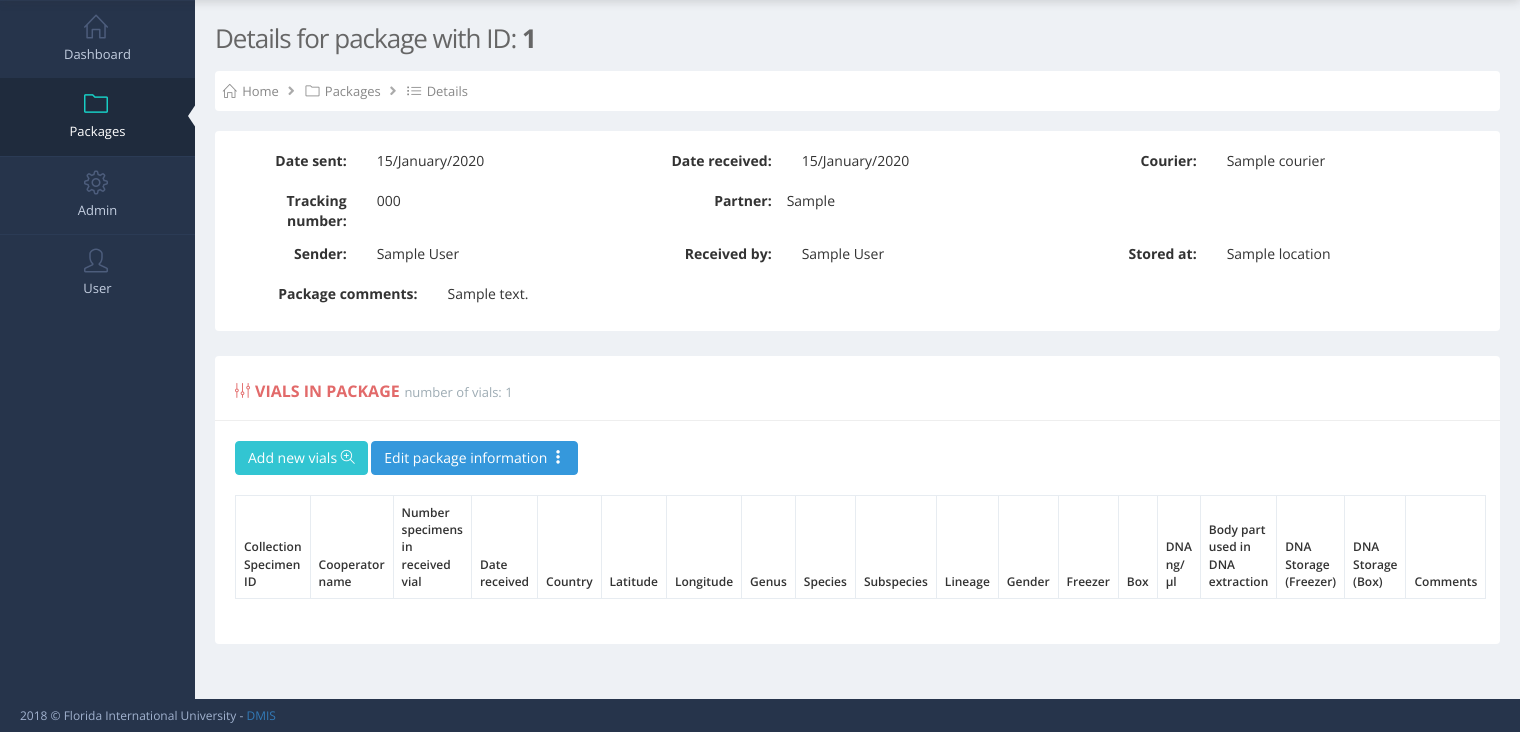
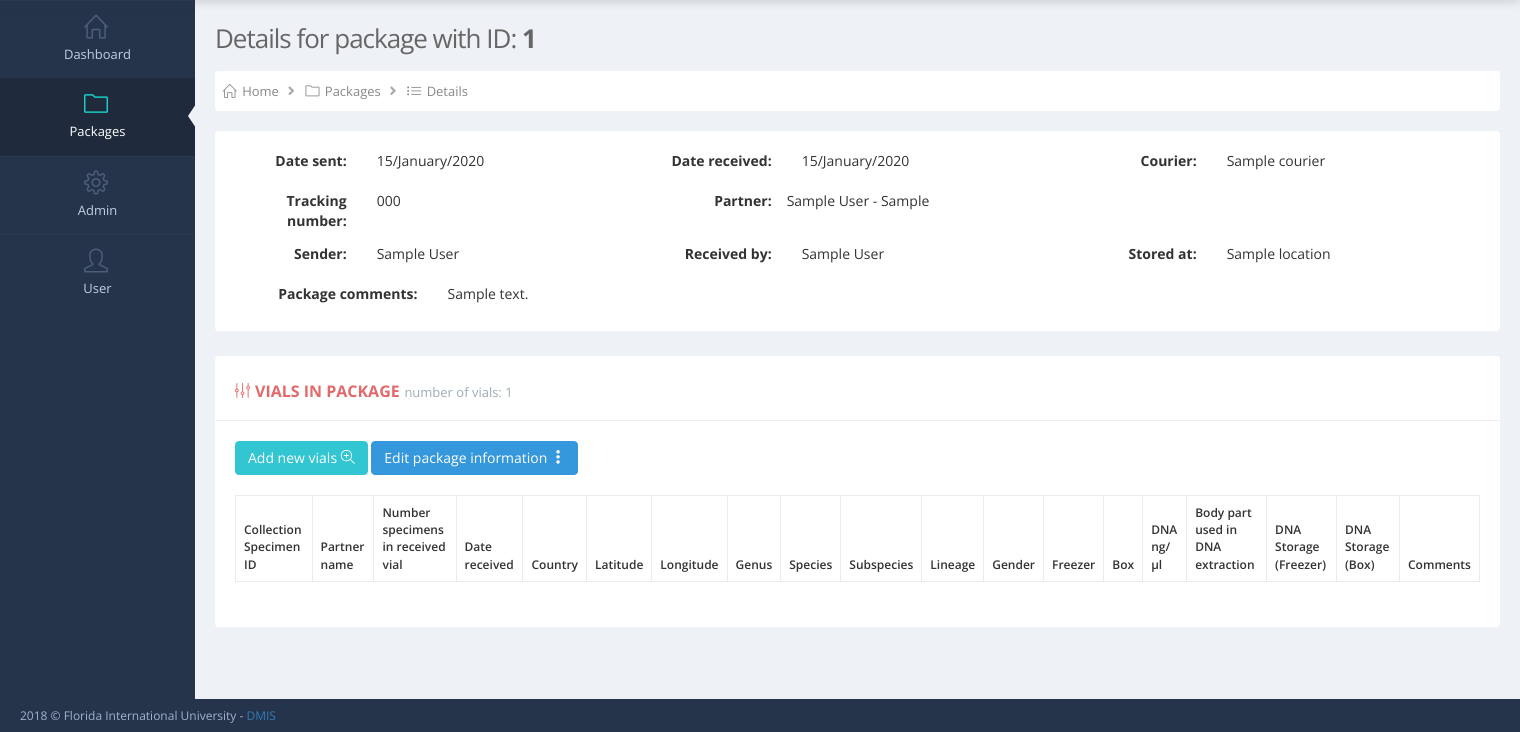
Before and after one commit to hcen001/knowyourbee, a Flask app: page /packages/1/details in a window 1520 px wide. Shown: the part 68-800 px from the top of the page. Run offline with Flask 2, Linux system fonts and the light colour scheme; a user stored in the database is signed in; tables that the repository leaves empty hold one stand-in row (values such as "Sample post"); lists and menus that the app fills with data are empty; parts of the project's set-up code (start-up, migrations or seed data) failed here and were passed over; some libraries are stand-ins or nearby versions.

Commit message:
UI minor updates

```diff
--- a/app/mod_package/models.py
+++ b/app/mod_package/models.py
@@ -90,7 +90,8 @@ class Package(Base):
                     _specimen = {}
                     number_specimen += 1
                     _specimen['collection_sample_id'] = specimen.collection_sample_id
-                    _specimen['cooperator'] = specimen.sample.collected_by().full_name
+                    _specimen['cooperator'] = package.partner.full_name if package.partner else 'N/A'
+                    # _specimen['cooperator'] = specimen.sample.collected_by().full_name
                     _specimen['number_specimens'] = '{}/{}'.format(number_specimen, len(specimens))
                     _specimen['date_received'] = specimen.sample.date_received.strftime('%d/%B/%Y')
                     _specimen['country'] = specimen.sample.country.name if specimen.sample.country else 'N/A'
--- a/app/templates/package/details.html
+++ b/app/templates/package/details.html
@@ -90,7 +90,7 @@
                             <div class="form-group">
                                 <label class="control-label col-md-2"><strong>Partner:</strong></label>
                                 <div class="col-md-">
-                                    <p class="form-control-static"> {{ package.partner.institution or 'N/A' }} </p>
+                                    <p class="form-control-static"> {{ package.partner.full_name +' - '+ package.partner.institution or 'N/A' }} </p>
                                 </div>
                             </div>
                         </div>
@@ -176,7 +176,7 @@
                             <thead>
                                 <tr>
                                     <th> Collection Specimen ID </th>
-                                    <th> Cooperator name </th>
+                                    <th> Partner name </th>
                                     <th> Number specimens in received vial </th>
                                     <th> Date received </th>
                                     <th> Country </th>
```
